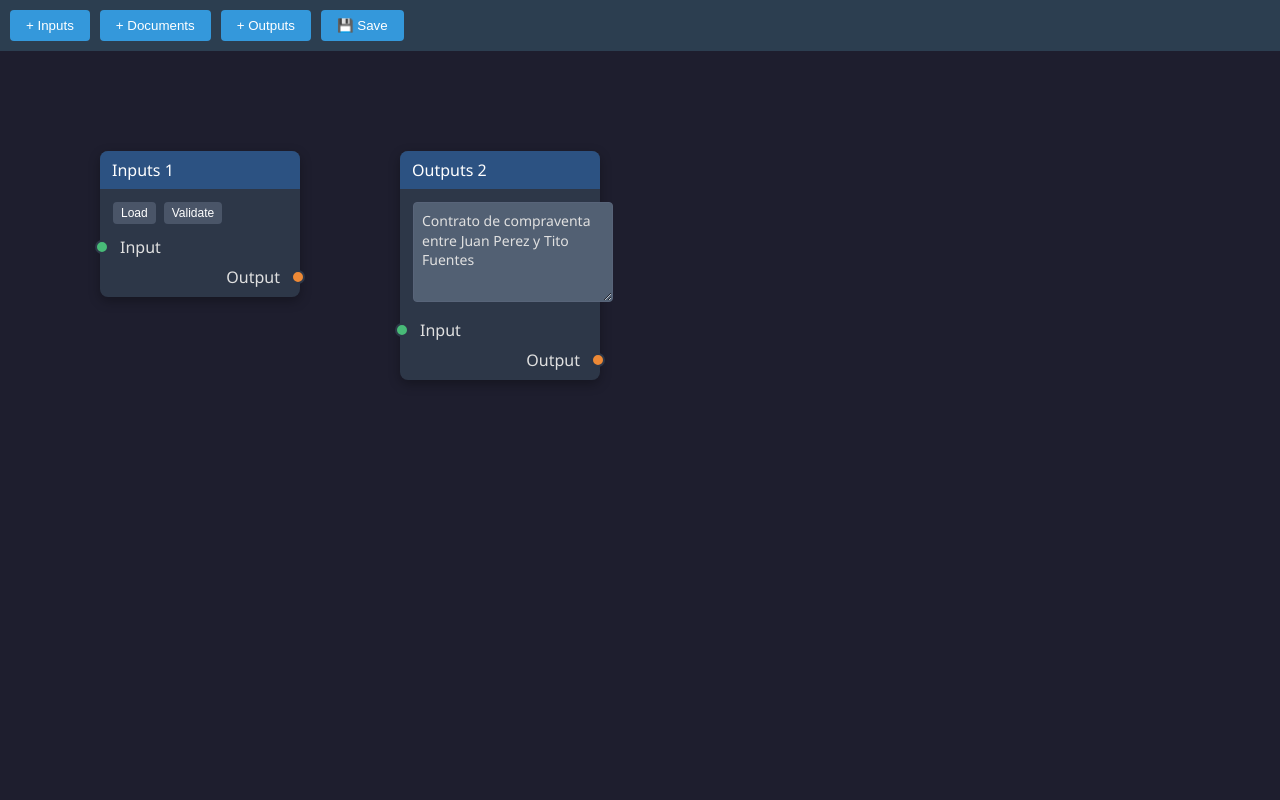
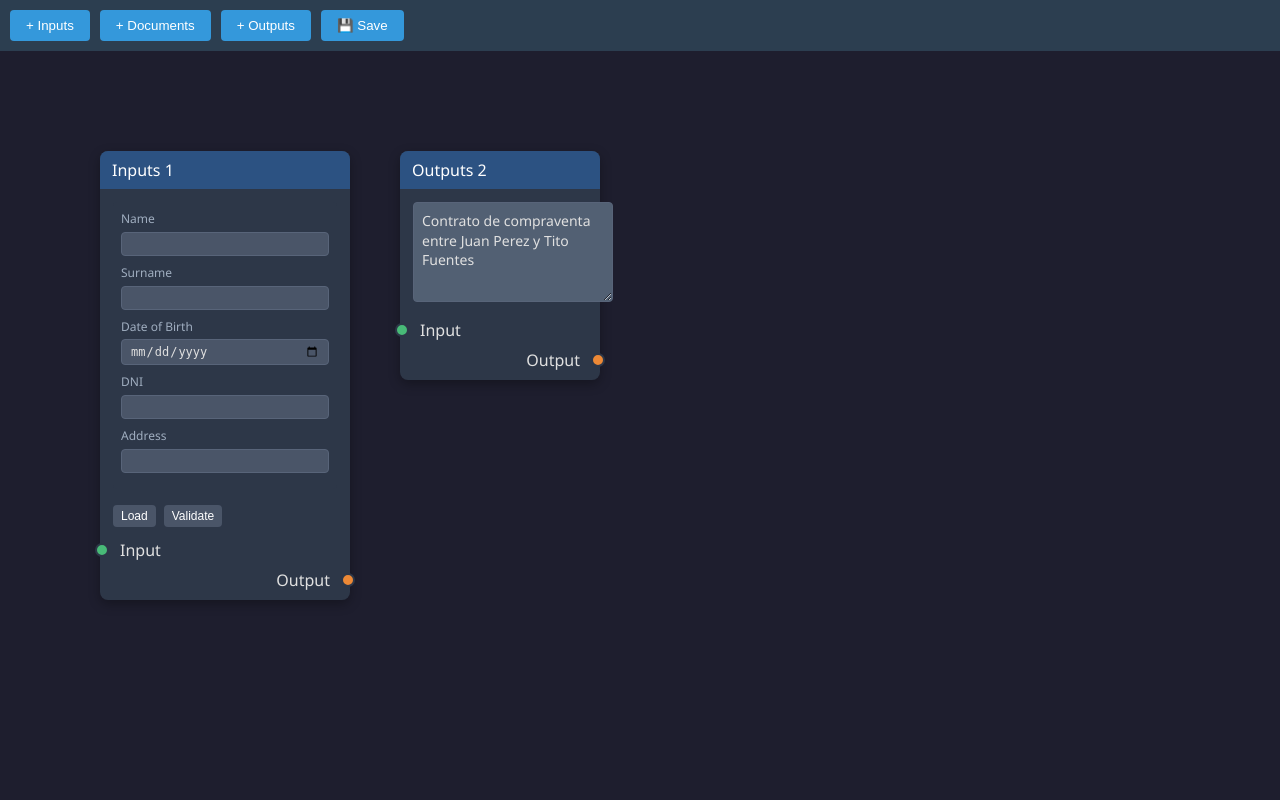
Before and after one commit to damiangarayalde/node-editor, a Flask app: page / in a window 1280 px wide. Run offline with Flask 3, Linux system fonts and the light colour scheme.

Commit message:
adding inputs in the input

```diff
--- a/app.py
+++ b/app.py
@@ -26,12 +26,19 @@ def handle_nodes():
                     'id': 1,
                     'x': 100,
                     'y': 100,
-                    'width': 200,
+                    'width': 250,
                     'height': 100,
-                    'type': 'Inputs',  # Changed from 'default' to 'Inputs'
+                    'type': 'Inputs',
                     'title': 'Inputs 1',
                     'inputs': [{'id': 'in_1', 'name': 'Input'}],
-                    'outputs': [{'id': 'out_1', 'name': 'Output'}]
+                    'outputs': [{'id': 'out_1', 'name': 'Output'}],
+                    'data': {
+                        'name': '',
+                        'surname': '',
+                        'dateOfBirth': '',
+                        'dni': '',
+                        'address': ''
+                    }
                 },
                 {
                     'id': 2,
--- a/static/css/style.css
+++ b/static/css/style.css
@@ -325,3 +325,43 @@ body, html {
     min-width: 200px;
     max-width: 400px;
 }
+
+/* JSON editor styles */
+.json-editor {
+    padding: 8px;
+    background: #2d3748;
+    border-radius: 4px;
+    margin: 8px;
+}
+
+.json-field {
+    margin-bottom: 8px;
+}
+
+.json-label {
+    display: block;
+    font-size: 12px;
+    color: #a0aec0;
+    margin-bottom: 4px;
+}
+
+.json-input {
+    width: 100%;
+    padding: 4px 8px;
+    background: #4a5568;
+    border: 1px solid #586479;
+    border-radius: 4px;
+    color: #e0e0e0;
+    font-size: 12px;
+}
+
+.json-input:focus {
+    outline: none;
+    border-color: #63b3ed;
+    box-shadow: 0 0 0 1px rgba(99, 179, 237, 0.2);
+}
+
+/* Adjust node size for Input type */
+.node[data-node-type="Inputs"] {
+    min-width: 250px;
+}
--- a/static/js/app.js
+++ b/static/js/app.js
@@ -111,20 +111,27 @@ class NodeEditor extends EventEmitter {
         this.editor.addEventListener('drop', (e) => e.preventDefault());
     }
 
+    // Update the addNode method to include default JSON data
     addNode(x = 100, y = 100, type = 'default') {
-        console.log('Adding node:', {x, y, type}); // Add debug logging
-
         const nodeId = this.nextNodeId++;
         const node = {
             id: nodeId,
             x,
             y,
-            width: 200,
+            width: 250, // Increased width for JSON fields
             height: 100,
             type: type,
             title: `${type} ${nodeId}`,
             inputs: [{ id: `in_${nodeId}`, name: 'Input' }],
-            outputs: [{ id: `out_${nodeId}`, name: 'Output' }]
+            outputs: [{ id: `out_${nodeId}`, name: 'Output' }],
+            // Add default data for Input nodes
+            data: type === 'Inputs' ? {
+                name: '',
+                surname: '',
+                dateOfBirth: '',
+                dni: '',
+                address: ''
+            } : null
         };
 
         this.nodes.push(node);
@@ -132,6 +139,7 @@ class NodeEditor extends EventEmitter {
         return node;
     }
 
+    // Update the renderNode method to include JSON fields for Input nodes
     renderNode(node) {
         const nodeEl = document.createElement('div');
         nodeEl.className = 'node';
@@ -189,6 +197,44 @@ class NodeEditor extends EventEmitter {
 
         // Add buttons for Input type nodes
         if (node.type === 'Inputs') {
+            // Add JSON editor before the buttons
+            const jsonEditor = document.createElement('div');
+            jsonEditor.className = 'json-editor';
+
+            const fields = [
+                { key: 'name', label: 'Name' },
+                { key: 'surname', label: 'Surname' },
+                { key: 'dateOfBirth', label: 'Date of Birth', type: 'date' },
+                { key: 'dni', label: 'DNI' },
+                { key: 'address', label: 'Address' }
+            ];
+
+            fields.forEach(field => {
+                const fieldContainer = document.createElement('div');
+                fieldContainer.className = 'json-field';
+
+                const label = document.createElement('label');
+                label.textContent = field.label;
+                label.className = 'json-label';
+
+                const input = document.createElement('input');
+                input.type = field.type || 'text';
+                input.value = node.data?.[field.key] || '';
+                input.className = 'json-input';
+
+                input.addEventListener('change', (e) => {
+                    node.data = node.data || {};
+                    node.data[field.key] = e.target.value;
+                    console.log('Updated node data:', node.data);
+                });
+
+                fieldContainer.appendChild(label);
+                fieldContainer.appendChild(input);
+                jsonEditor.appendChild(fieldContainer);
+            });
+
+            content.appendChild(jsonEditor);
+
             const buttonContainer = document.createElement('div');
             buttonContainer.className = 'node-buttons';
             buttonContainer.style.display = 'flex';
```
